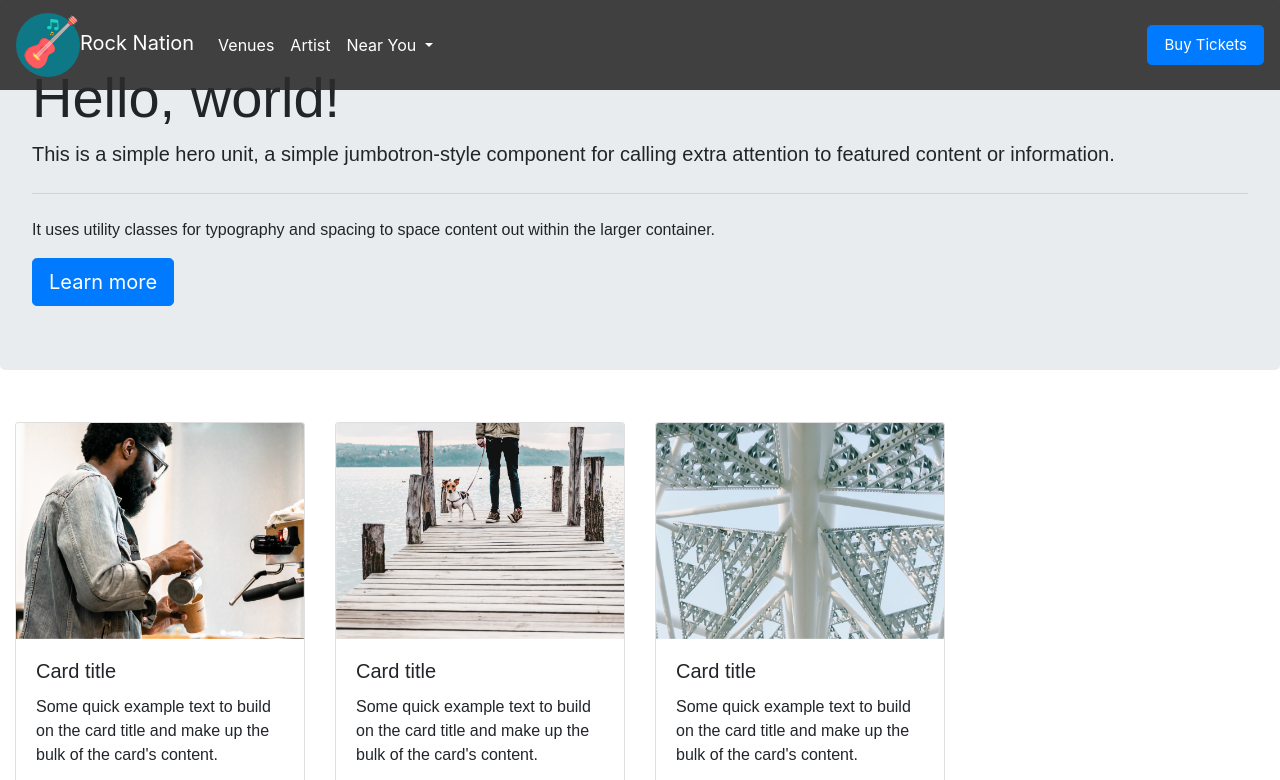
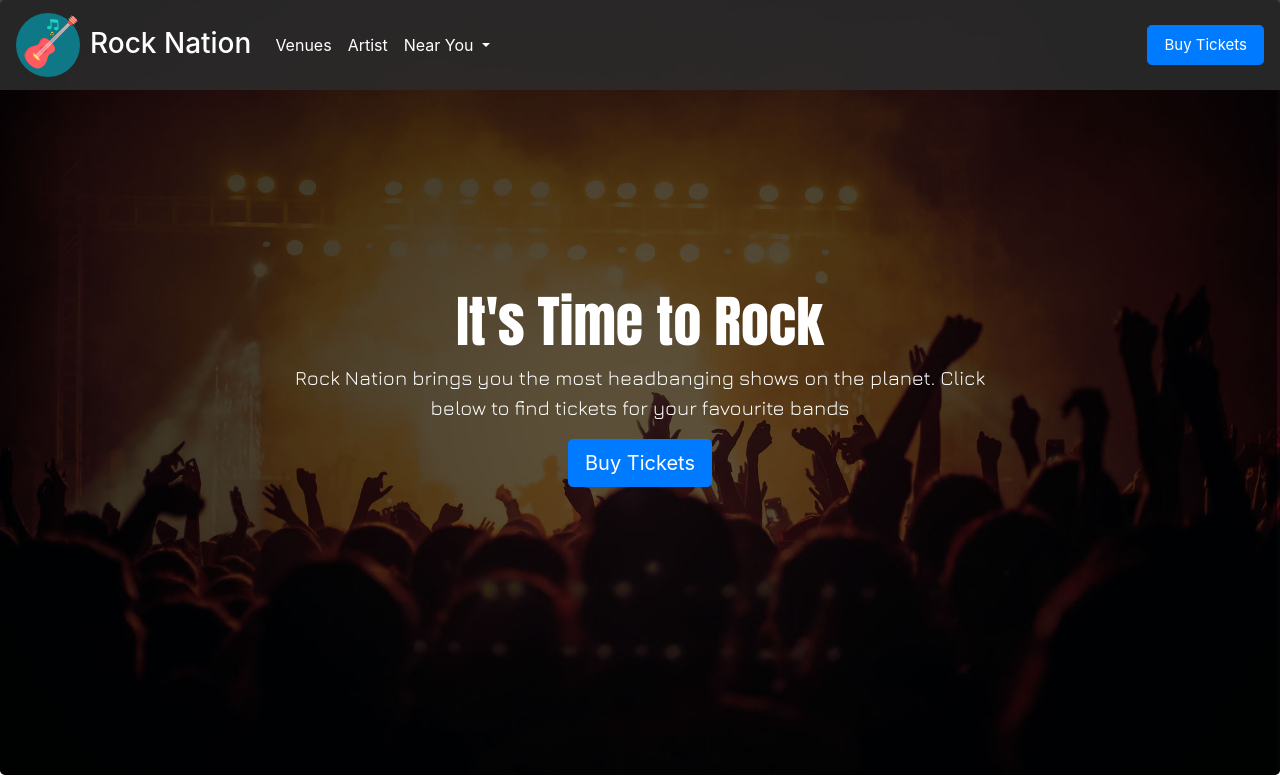
Before and after one commit to rbrd87/rock-nation-site, a plain HTML site: page index.html in a window 1280 px wide. Shown: the top 780 px of the page. Drawn offline with nearby package versions, Linux system fonts and the light colour scheme.

Commit message:
Added the rock jumbotron

```diff
--- a/assets/css/style.css
+++ b/assets/css/style.css
@@ -26,6 +26,10 @@ footer {
     background-size: cover;
     z-index: 10;
   }
+  .navbar-brand {
+    font-size: 28px;
+    font-weight: 500;
+  }
   .dropdown-menu {
     background: url(../images/transparency.png);
     background-color: transparent !important;
@@ -39,9 +43,29 @@ footer {
   .customNav a {
     color: white !important;
   }
+  .customNav img {
+    margin-right: 10px;
+  }
   .navCTA {
     font-size: 15px;
   }
   .nav-item {
     list-style: none;
   }
+  .rockBackground {
+    background-image: url(../images/rockOn_dark.jpg);
+    background-size: cover;
+    background-repeat: no-repeat;
+    height: 500px;
+    height: calc(100vh - 25px);
+    display: flex;
+    align-items: center;
+    justify-content: center;
+  }
+  .jumboCopy {
+    width: 70%;
+    min-width: 500px;
+    max-width: 700px;
+    color: white;
+    text-align: center;
+  }
--- a/index.html
+++ b/index.html
@@ -9,6 +9,10 @@
     <!-- Bootstrap CSS -->
     <link rel="stylesheet" href="https://stackpath.bootstrapcdn.com/bootstrap/4.3.1/css/bootstrap.min.css" integrity="sha384-ggOyR0iXCbMQv3Xipma34MD+dH/1fQ784/j6cY/iJTQUOhcWr7x9JvoRxT2MZw1T" crossorigin="anonymous">
     <link rel="stylesheet" href="assets/css/style.css">
+
+    <!-- Fonts -->
+    <link href="https://fonts.googleapis.com/css?family=Jura&display=swap" rel="stylesheet">
+    <link href="https://fonts.googleapis.com/css?family=Anton&display=swap" rel="stylesheet">
 
     <title>Rock Nation</title>
   </head>
@@ -49,12 +53,12 @@
     <!-- End navigation bar -->
 
     <!-- Jumbotron -->
-    <div class="jumbotron">
-      <h1 class="display-4">Hello, world!</h1>
-      <p class="lead">This is a simple hero unit, a simple jumbotron-style component for calling extra attention to featured content or information.</p>
-      <hr class="my-4">
-      <p>It uses utility classes for typography and spacing to space content out within the larger container.</p>
-      <a class="btn btn-primary btn-lg" href="#" role="button">Learn more</a>
+    <div class="jumbotron rockBackground">
+      <div class="jumboCopy">
+        <h1 class="display-4">It's Time to Rock</h1>
+        <p class="lead">Rock Nation brings you the most headbanging shows on the planet. Click below to find tickets for your favourite bands</p>
+        <a class="btn btn-primary btn-lg" href="#" role="button">Buy Tickets</a>
+      </div>
     </div>
     <!-- End jumbotron -->
 
```
